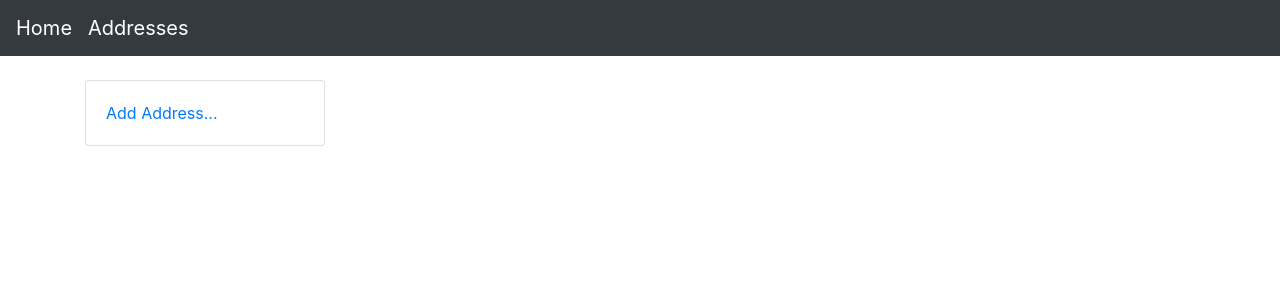
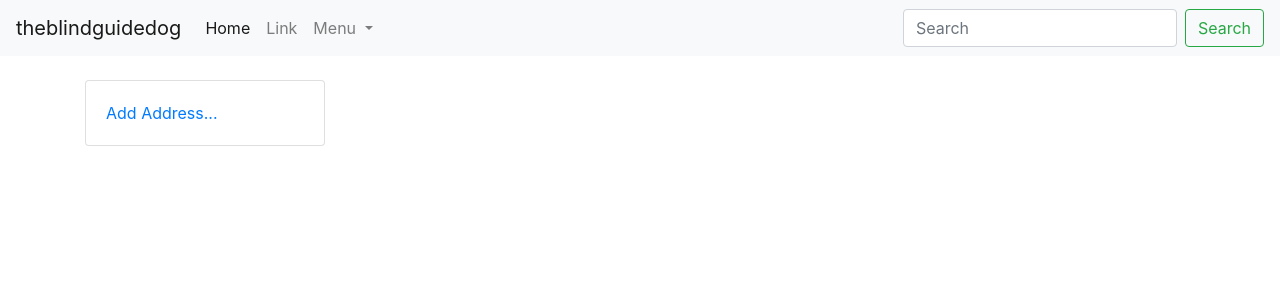
Before and after one commit to theblindguidedog/AddressBook, a Django app: page /addresses in a window 1280 px wide. Shown: the top 300 px of the page. Run offline with Django 3.2, Linux system fonts and the light colour scheme; data that the repository does not hold is empty; some libraries are stand-ins or nearby versions.

Commit message:
Added comments and Downloads Page

```diff
--- a/address_book/forms.py
+++ b/address_book/forms.py
@@ -4,4 +4,4 @@ from .models import Address
 class AddressForm(forms.ModelForm):
 	class Meta:
 		model = Address
-		fields = ["name", "email", "phone", "address", "city", "state", "postcode",]
+		fields = ["name", "email", "phone", "address", "city", "state", "postcode", "comments"]
--- a/address_book/models.py
+++ b/address_book/models.py
@@ -8,6 +8,7 @@ class Address(models.Model):
 	city = models.CharField(max_length=200)
 	state = models.CharField(max_length=100)
 	postcode = models.CharField(max_length=10)
+	comments = models.CharField(max_length=2000)
 
 	def __str__(self):
 		return self.name
--- a/address_book/templates/base.html
+++ b/address_book/templates/base.html
@@ -13,14 +13,36 @@
   </head>
   <body>
 
-    <nav class="navbar navbar-expand-lg navbar-dark bg-dark">
-
-      <a class="navbar-brand" href="{% url 'home' %}">Home</a>
-      <a class="navbar-brand" href="{% url 'addresses' %}">Addresses</a>
-      <button class="navbar-toggler" type="button" data-toggle="collapse" data-target="#navbarSupportedContent" aria-controls="navbarSupportedContent" aria-expanded="false" aria-label="Toggle navigation">
-      <span class="navbar-toggler-icon"></span>
+    <nav class="navbar navbar-expand-lg navbar-light bg-light">
+      <a class="navbar-brand" href="http://theblindguidedog.com">theblindguidedog</a>
+      <button class="navbar-toggler" type="button" data-toggle="collapse" data-target="#navbarSupportedContent" aria-controls="navbarSupportedContent" aria-expanded="false" aria-label="Toggle navigation"><span class="navbar-toggler-icon"></span>
       </button>
 
+      <div class="collapse navbar-collapse" id="navbarSupportedContent">
+        <ul class="navbar-nav mr-auto">
+          <li class="nav-item active">
+            <a class="nav-link" href="{% url 'home' %}">Home<span class="sr-only">(current)</span></a>
+          </li>
+          <li class="nav-item">
+            <a class="nav-link" href="#">Link</a>
+          </li>
+          <li class="nav-item dropdown">
+            <a class="nav-link dropdown-toggle" href="#" id="navbarDropdown" role="button" data-toggle="dropdown" aria-haspopup="true" aria-expanded="false">
+            Menu
+            </a>
+            <div class="dropdown-menu" aria-labelledby="navbarDropdown">
+              <a class="dropdown-item" href="{% url 'downloads' %}">Downloads</a>
+              <a class="dropdown-item" href="#">Another action</a>
+              <div class="dropdown-divider"></div>
+              <a class="dropdown-item" href="{% url 'addresses' %}">Addresses</a>
+            </div>
+          </li>
+        </ul>
+        <form class="form-inline my-2 my-lg-0">
+          <input class="form-control mr-sm-2" type="search" placeholder="Search" aria-label="Search">
+          <button class="btn btn-outline-success my-2 my-sm-0" type="submit">Search</button>
+        </form>
+      </div>
     </nav>
 
 
--- /dev/null
+++ b/address_book/templates/downloads.html
@@ -0,0 +1,3 @@
+{% extends "base.html" %}
+
+{% block content %}<h1>Downloads</h1>{% endblock %}
--- a/address_book/urls.py
+++ b/address_book/urls.py
@@ -3,6 +3,7 @@ from . import views
 
 urlpatterns = [
     path('', views.home, name='home'),
+    path('downloads', views.downloads, name='downloads'),
     path('add_address', views.add_address, name='add_address'),
     path('addresses', views.addresses, name='addresses'),
     path('edit/<list_id>', views.edit, name='edit'),
--- a/address_book/views.py
+++ b/address_book/views.py
@@ -47,3 +47,6 @@ def delete(request, list_id):
 	else:
 		messages.success(request, ('Nothing To See Here...'))
 		return redirect('home')
+
+def downloads(request):
+	return render(request, 'downloads.html', {})
```
Also changed, not shown: mysite/settings.py (+0 -12 lines), 3 other files.
